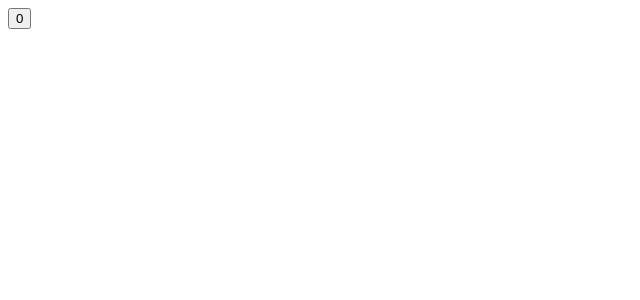
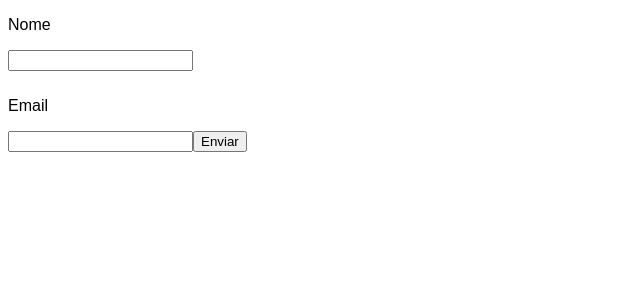
Before and after one commit to anthony-ricardox/react, a React (Vite) app in the folder react/: page / in a window 1280 px wide. Shown: the top 300 px of the page, without its empty margins (0-640 px from the left). Built offline with nearby package versions, Linux system fonts and the light colour scheme.

Commit message:
input em objetos

```diff
--- /dev/null
+++ b/react/ex15-input/App.jsx
@@ -0,0 +1,15 @@
+import React from 'react'
+import EX15 from './ex15'
+import Form from './Form'
+import '../public/style.css'
+
+const App = () => {
+  return (
+    <div>
+        <Form/>
+
+    </div>
+  )
+}
+
+export default App
--- /dev/null
+++ b/react/ex15-input/Form.jsx
@@ -0,0 +1,44 @@
+import React from "react";
+
+const Form = () => {
+  const [form, Setform] = React.useState({
+    nome: '',
+    email: ''
+  })
+  function handleonChange({target}){
+    const {id, value} = target
+    console.log(id, value)
+    Setform({...form,[id]: value})
+  }
+
+  function handleSubmit() {
+    console.log(Event);
+  }
+
+  return (
+    <form onSubmit={handleSubmit}>
+      <p> <label htmlFor="nome">Nome</label> </p>
+
+      <input
+        type="text"
+        value={form.nome}
+        id="nome"
+        name="nome"
+        onChange={handleonChange}
+      />
+       {form.nome}
+      <p> <label htmlFor="email">Email</label> </p>
+      <input
+        type="email"
+        value={form.email}
+        id="email"
+        name="email"
+        onChange={handleonChange}
+      />
+
+      <button>Enviar</button>
+    </form>
+  );
+};
+
+export default Form;
--- /dev/null
+++ b/react/ex15-input/ex15.jsx
@@ -0,0 +1,30 @@
+import React from 'react'
+
+const ex15 = () => {
+  const [nome, Setnome] = React.useState('')
+  const [email , Setemail] = React.useState('')
+
+  function handleSubmit(){
+    console.log(Event)
+  }
+
+  return (
+    <form onSubmit={handleSubmit}>
+        <label htmlFor="nome">Nome</label>
+
+        <input type="text" value={nome}
+        id='nome'
+        name="nome"
+         onChange={(event) => Setnome(event.target.value)}/>
+
+        <input type="email" value={email}
+        id='email'
+        name="email"
+         onChange={(event) => Setemail(event.target.value)}/>
+        <button>Enviar</button>
+    </form>
+
+  )
+}
+
+export default ex15
--- /dev/null
+++ b/react/public/style.css
@@ -0,0 +1,10 @@
+body{
+    font-family: Arial, Helvetica, sans-serif;
+}
+
+label{
+
+}
+input{
+   margin-bottom: 10px;
+}
--- a/react/src/main.jsx
+++ b/react/src/main.jsx
@@ -2,7 +2,7 @@ import { StrictMode } from 'react'
 import { createRoot } from 'react-dom/client'
 
 
-import App from '../ex14-usememo/App'
+import App from '../ex15-input/App'
 
 
 createRoot(document.getElementById('root')).render(<App />)
```
